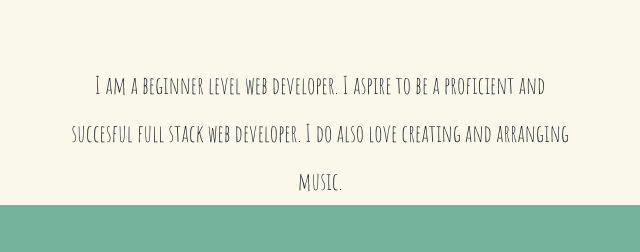
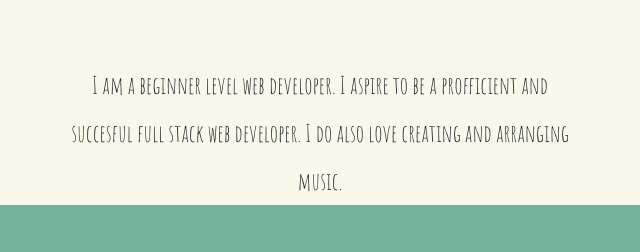
Before and after one commit to Germs31/Personal-Site, a plain HTML site: page index.html in a window 1280 px wide. Shown: the part 1184-1436 px from the top of the page, 320-960 px from the left. Drawn offline with nearby package versions, Linux system fonts and the light colour scheme.

Commit message:
Update index.html

```diff
--- a/index.html
+++ b/index.html
@@ -61,7 +61,7 @@
       <h2>Hello !</h2>
       <img class="germanDB" src="images/GermanDB.jpeg" alt="German-having-beer">
       <p class="intro">I am a beginner level web developer. I aspire to be a
-        proficient and succesful full stack web developer. I do also love creating
+        profficient and succesful full stack web developer. I do also love creating
         and arranging music.</p>
     </div>
 
```
